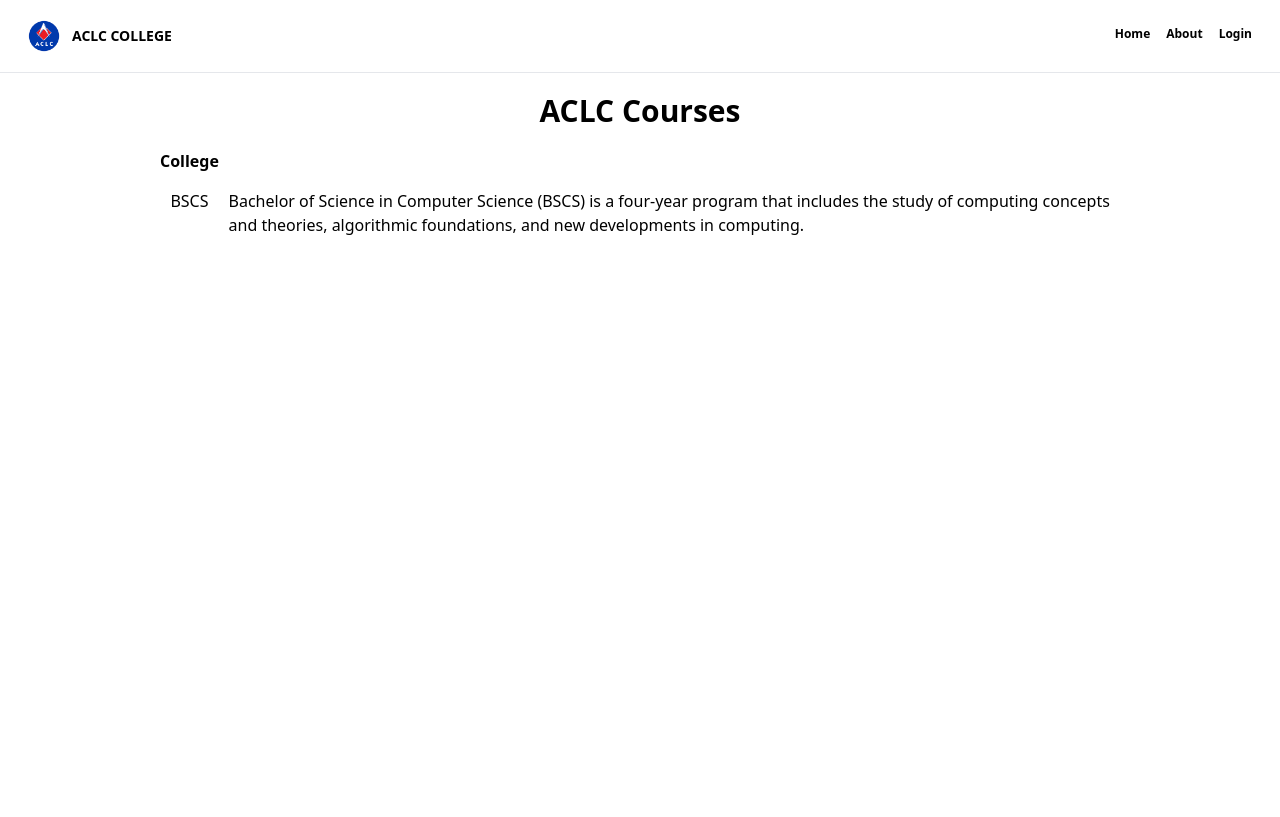
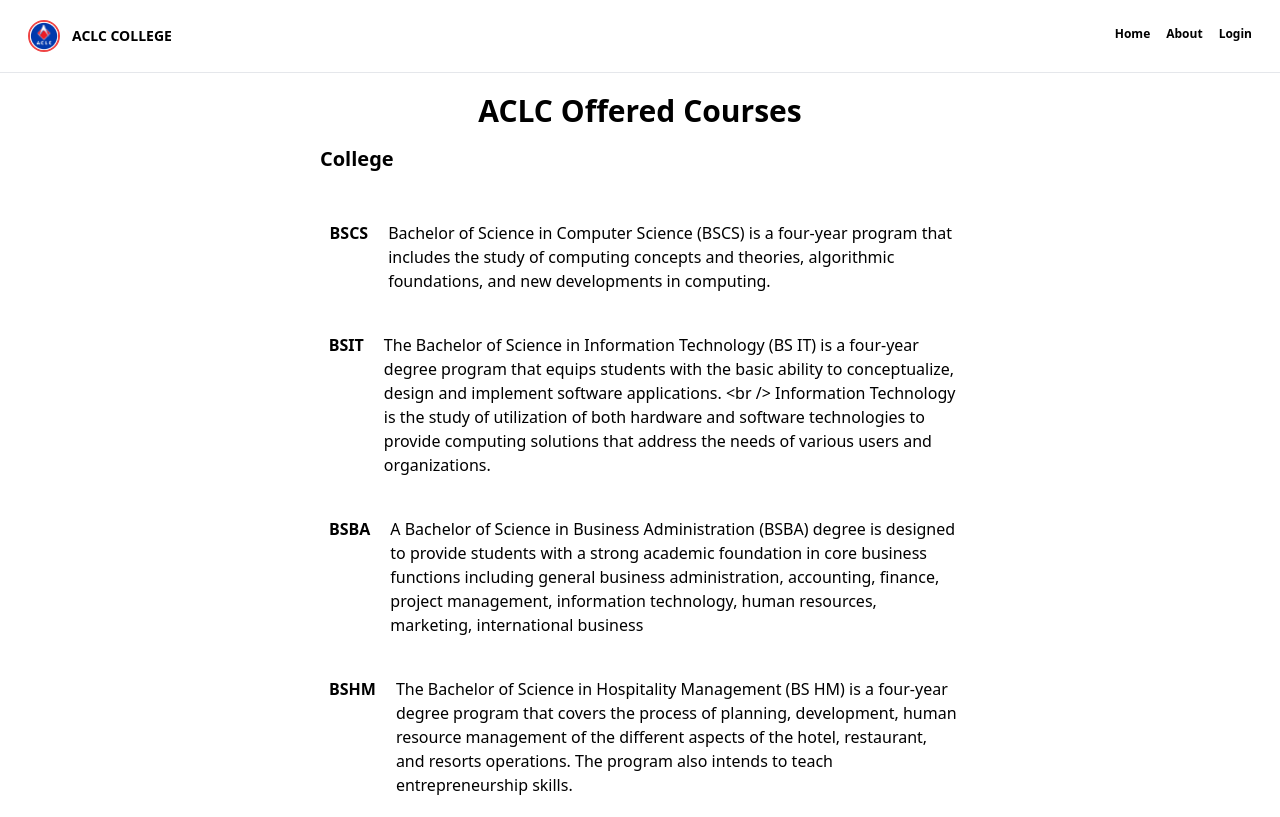
Before and after one commit to stanleygarbo/clg-super-app, a React (Vite) app in the folder frontend/: page / in a window 1280 px wide. Built offline with nearby package versions, Linux system fonts and the light colour scheme.

Commit message:
Home Page

```diff
--- a/frontend/src/components/Navbar.tsx
+++ b/frontend/src/components/Navbar.tsx
@@ -9,7 +9,7 @@ const Navbar = () => {
             <img
               src="./src/Pictures/images.png"
               alt="ACLC"
-              className="size-[2rem] rounded-full"
+              className="size-[2rem] rounded-full border-2 border-red-500"
             />
             <p className="ml-3 text-sm font-black">ACLC COLLEGE</p>
           </Link>
--- a/frontend/src/components/home/prevHome.tsx
+++ b/frontend/src/components/home/prevHome.tsx
@@ -1,23 +1,53 @@
 import React from "react";
 
 const PrevHome = () => {
+  const courses = [
+    {
+      cName: "BSCS",
+      cDescription: `Bachelor of Science in Computer Science (BSCS) is a four-year
+            program that includes the study of computing concepts and theories,
+            algorithmic foundations, and new developments in computing.`,
+    },
+    {
+      cName: "BSIT",
+      cDescription: `The Bachelor of Science in Information Technology (BS IT) is a
+            four-year degree program that equips students with the basic ability
+            to conceptualize, design and implement software applications. <br />
+            Information Technology is the study of utilization of both hardware
+            and software technologies to provide computing solutions that
+            address the needs of various users and organizations.`,
+    },
+    {
+      cName: "BSBA",
+      cDescription: `A Bachelor of Science in Business Administration (BSBA) degree is
+            designed to provide students with a strong academic foundation in
+            core business functions including general business administration,
+            accounting, finance, project management, information technology,
+            human resources, marketing, international business`,
+    },
+    {
+      cName: "BSHM",
+      cDescription: `The Bachelor of Science in Hospitality Management (BS HM) is a
+            four-year degree program that covers the process of planning,
+            development, human resource management of the different aspects of
+            the hotel, restaurant, and resorts operations. The program also
+            intends to teach entrepreneurship skills.`,
+    },
+  ];
+
   return (
-    <div className="px-[10rem]">
+    <div className="px-[20rem]">
       <div className="text-center text-3xl pt-5 pb-5">
-        <h1 className="font-bold">ACLC Courses</h1>
+        <h1 className="font-bold">ACLC Offered Courses</h1>
+        <h1 className="font-bold pb-2 pt-4 text-xl text-start">College</h1>
       </div>
-      <div className="">
-        <h2 className="font-bold pb-4">College</h2>
-        <div className="flex flex-row group">
-          <div className="w-1 rounded group-hover:bg-blue-500 transition-all"></div>
-          <p className="pr-5 pl-2">BSCS</p>
-          <article>
-            Bachelor of Science in Computer Science (BSCS) is a four-year
-            program that includes the study of computing concepts and theories,
-            algorithmic foundations, and new developments in computing.
-          </article>
+      {courses.map((courses) => (
+        <div className="flex flex-row group py-5">
+          <div className="w-1 rounded group-hover:bg-blue-500 transition-all duration-[.30s]"></div>
+          <p className="pr-5 pl-2 font-bold">{courses.cName}</p>
+          <article>{courses.cDescription}</article>
         </div>
-      </div>
+      ))}
     </div>
   );
 };
```
